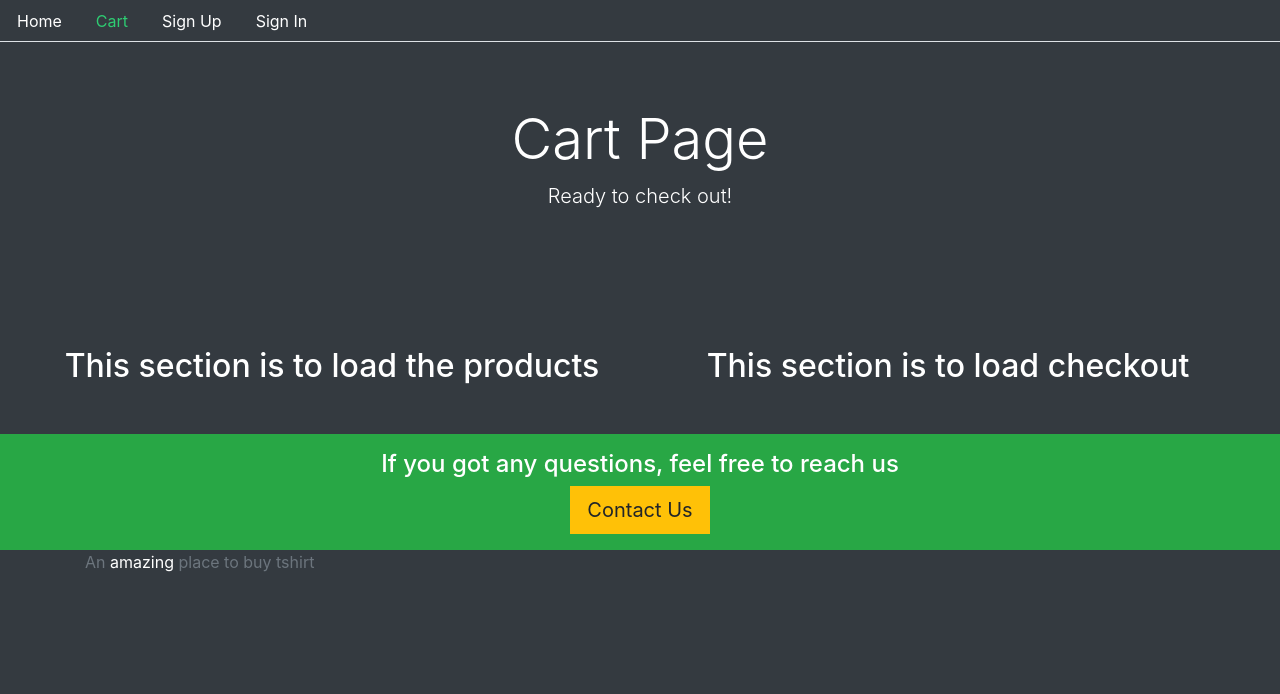
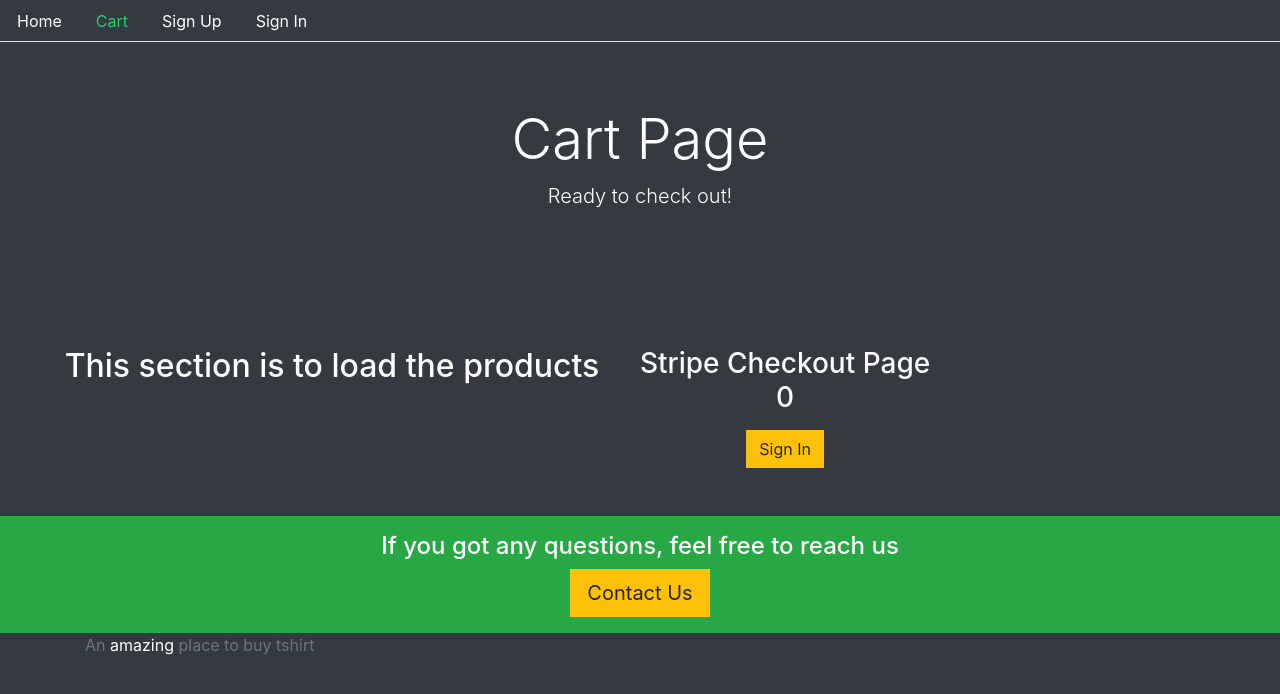
Before and after one commit to priyankajakob/ecommercewebappfrontend, a React (Create React App) app: page /cart in a window 1280 px wide. Shown: the top 694 px of the page. Built offline with nearby package versions, Linux system fonts and the light colour scheme.

Commit message:
stripe integrated

```diff
--- a/package.json
+++ b/package.json
@@ -10,6 +10,7 @@
     "react-dom": "^17.0.1",
     "react-router-dom": "^5.2.0",
     "react-scripts": "4.0.0",
+    "react-stripe-checkout": "^2.6.3",
     "web-vitals": "^0.2.4"
   },
   "scripts": {
--- a/src/core/Cart.js
+++ b/src/core/Cart.js
@@ -4,7 +4,10 @@ import '../styles.css'
 import Base from './Base'
 import Card from './Card'
 
+
 import {loadItemsFromCart} from './helper/cartHelper'
+
+import StripeCheckoutLocal from './paymentgateways/stripe/StripeCheckout'
 
 export default function Cart(){
 
@@ -51,7 +54,12 @@ export default function Cart(){
         <Base title="Cart Page" description = "Ready to check out!">
              <div className="row text-center">
                   <div className = "col-6">{loadAllProducts()}</div>
-                  <div className = "col-6">{loadCheckOut()}</div>
+                  {/* <div className = "col-6">{loadCheckOut()}</div> */}
+                  <StripeCheckoutLocal
+                    products = {cart}
+                    setReload = {setReload}
+                    reload = {reload}
+                  />
              </div>
         </Base>
 
--- /dev/null
+++ b/src/core/paymentgateways/stripe/StripeCheckout.js
@@ -0,0 +1,90 @@
+import React,{useState,useEffect} from 'react'
+
+import {isAuthenticated} from '../../../auth/helper/index'
+import {cartEmpty} from '../../helper/cartHelper'
+import {createOrder} from '../../helper/orderHelper'
+
+import {Link} from 'react-router-dom'
+import StripeCheckout from 'react-stripe-checkout'
+
+import {API} from '../../../backend.js'
+
+const StripeCheckoutLocal = ({products,setReload,reload})=>{
+
+    const [data,setData] = useState({
+        loading:false,
+        success:false,
+        error:"",
+        address:""
+    })
+
+    const token = isAuthenticated() && isAuthenticated().token
+    const userId = isAuthenticated() && isAuthenticated().user._id
+
+    const getFinalPrice = ()=>{
+        return products.reduce((totPrice,prod)=>{
+                return totPrice + (prod.count * prod.price)
+        },0)
+    }
+
+    const makePayment = token => {
+        const body = {
+            token,
+            products,
+
+        }
+        const headers = {
+            "Content-Type":"application/json",
+        }
+
+        return fetch(`${API}/stripepayment`,{
+            method:"POST",
+            header:headers,
+            body:JSON.stringify(body)
+        })
+        .then((response)=>{
+            console.log(response.json())
+            //call further methods here like createorder and after that clearcart
+
+            const {status} = response
+            console.log("STATUS",status)
+            // createOrder(token,userId,orderData)
+
+            cartEmpty()
+        })
+        .catch(error=>console.log(error))
+
+    }
+
+    const showStripeButton = ()=>{
+        return isAuthenticated() ? (
+            <StripeCheckout
+                strikeKey="pk_test"
+                token={makePayment}
+                amount={getFinalPrice()}
+                name="Buy Tshirts"
+                shippingAddress
+                billingAddress
+            >
+                <button className="btn btn-success">Pay With Stripe</button>
+            </StripeCheckout>
+        ) : (
+           <Link to="/signin">
+               <button className="btn btn-warning">Sign In</button>
+           </Link>
+        )
+    }
+
+
+    return(
+        <div>
+            <h3 className = "text-white">
+                Stripe Checkout Page
+                <p>{getFinalPrice()}</p>
+                {showStripeButton()}
+            </h3>
+        </div>
+    )
+}
+
+export default StripeCheckoutLocal
```
Also changed, not shown: 2 other files (tests, documents, lock files or other folders).
